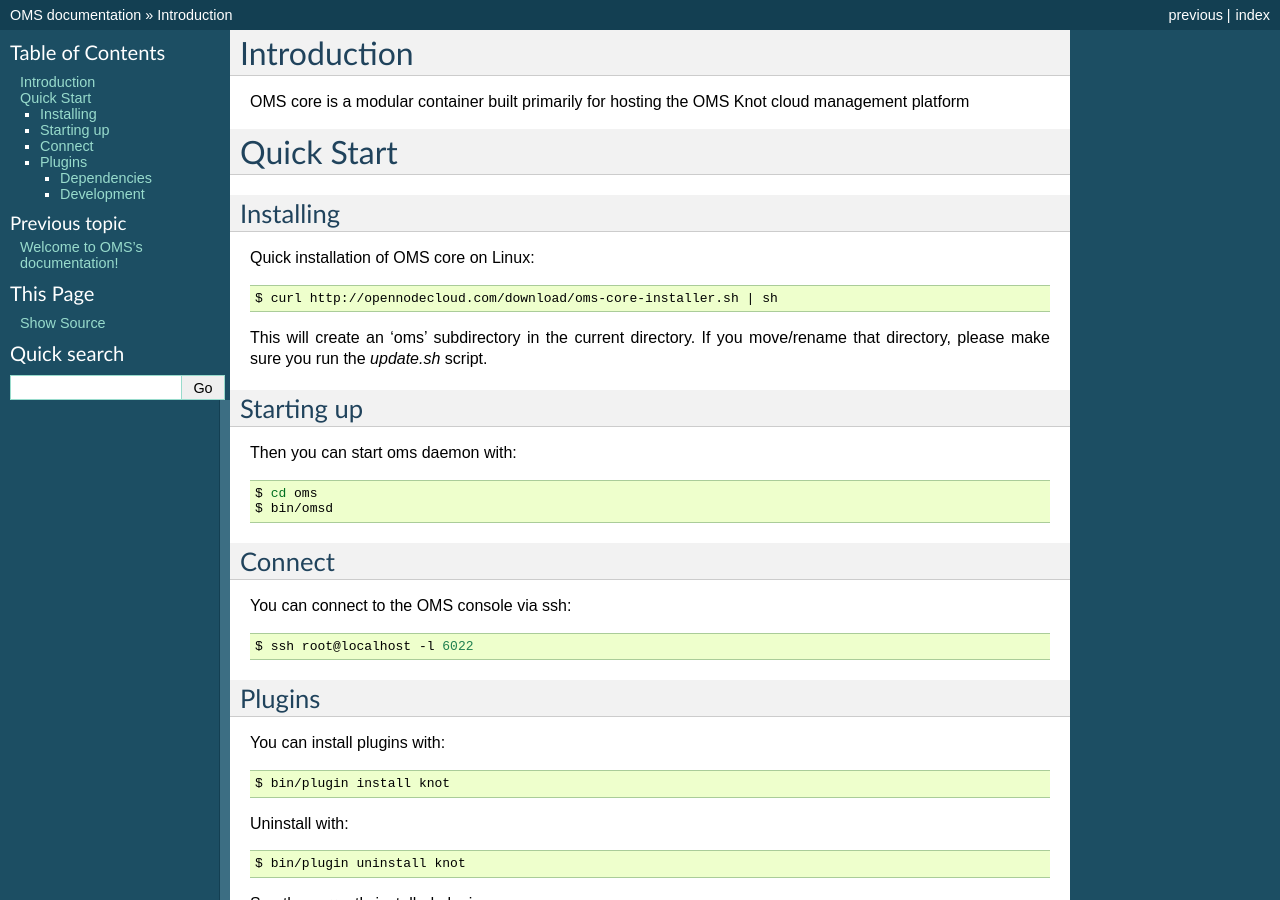
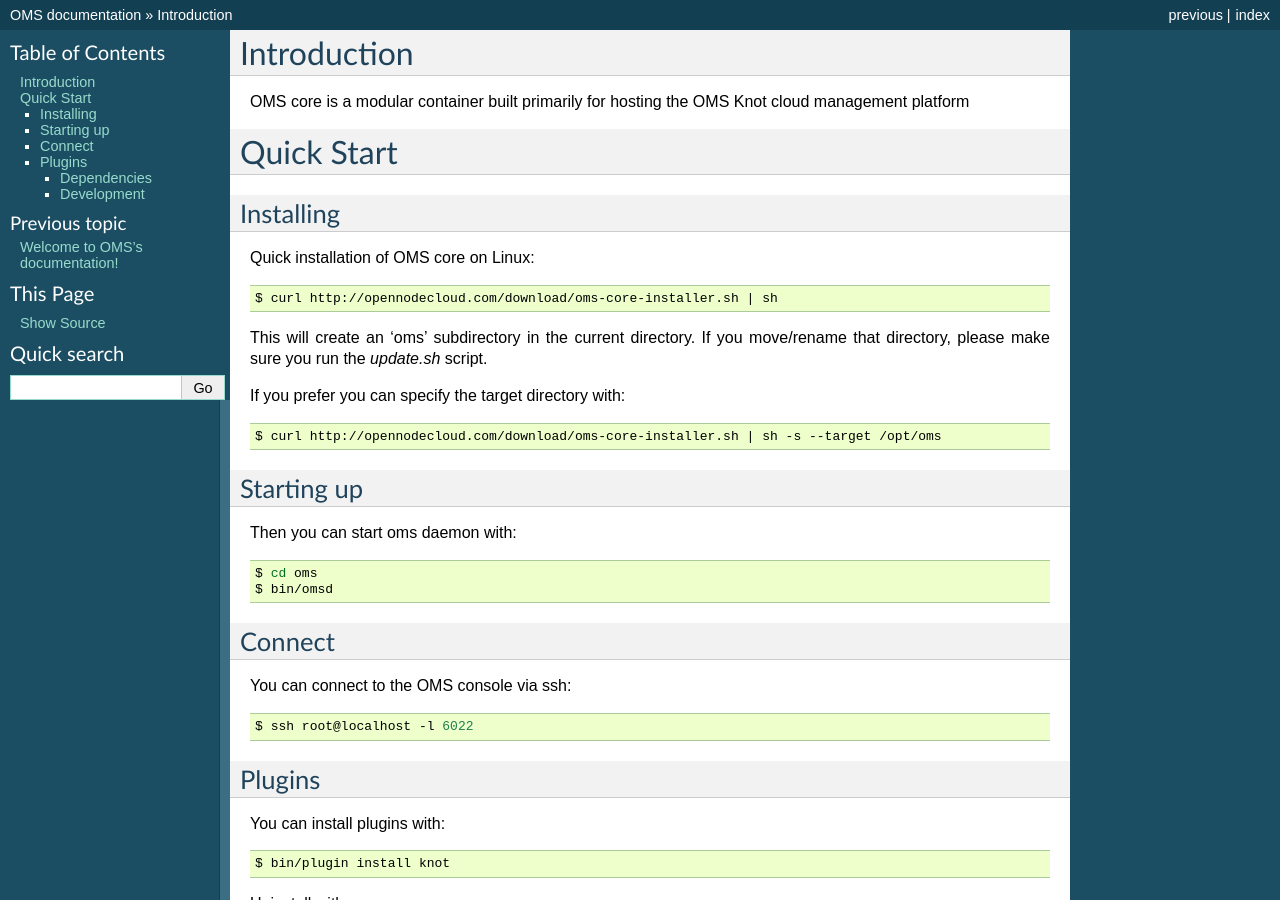
Before and after one commit to opennode/opennode-management, a Sphinx documentation site: the page built from docs/source/intro.rst, in a window 1280 px wide and 900 px high. Built offline with Sphinx 7.4.7, drawn with Linux system fonts in a browser that asks for light colours; pages that are not in the unit, such as notebooks, are missing from menus; the version number could not be read and is left out.

Commit message:
Implemented and documented a way to choose the target directory during installation

```diff
--- a/docs/source/intro.rst
+++ b/docs/source/intro.rst
@@ -17,6 +17,12 @@
 
 This will create an 'oms' subdirectory in the current directory.
 If you move/rename that directory, please make sure you run the `update.sh` script.
+
+If you prefer you can specify the target directory with:
+
+.. code-block:: sh
+
+  $ curl http://opennodecloud.com/download/oms-core-installer.sh | sh -s --target /opt/oms
 
 Starting up
 -----------
```
Also changed, not shown: 1 other file.
